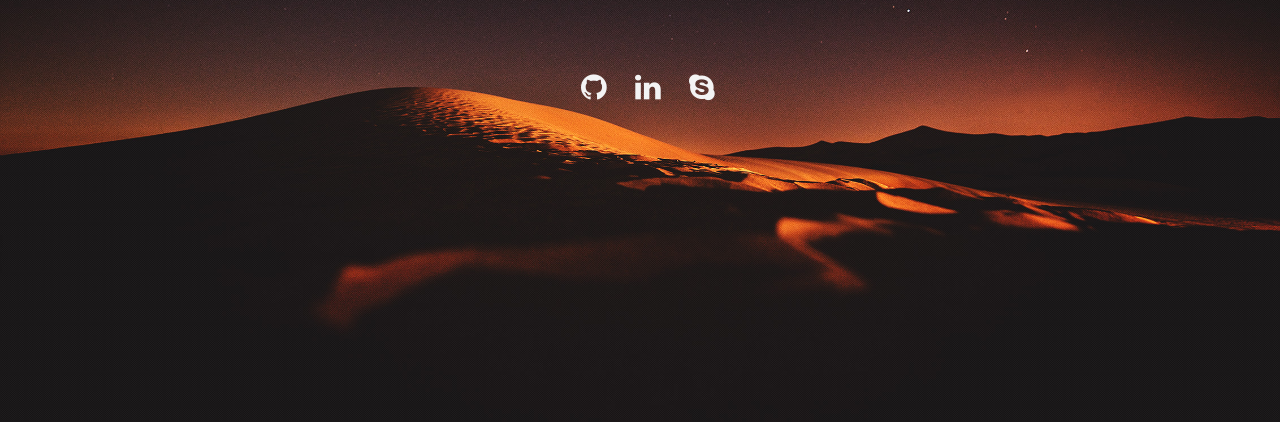
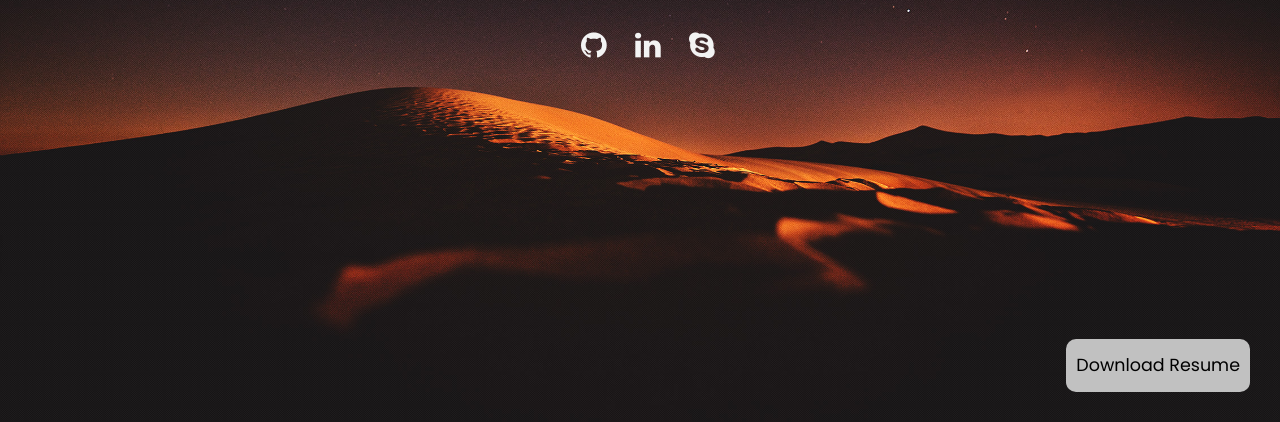
Before and after one commit to Ankit8295/resume, a website built with Parcel: page index.html in a window 1280 px wide. Shown: the part 378-800 px from the top of the page. Built offline with nearby package versions, Linux system fonts and the light colour scheme; files whose address does not match are found by name.

Commit message:
final add btn

```diff
--- a/index.html
+++ b/index.html
@@ -48,11 +48,13 @@
           <div class="github"> <a href="https://github.com/Ankit8295" class="fa fa-github"></a></div>
           <div class="linkedin">  <a href="https://www.linkedin.com/in/ankit-kumar-b34a86255/" class="fa fa-linkedin"></a></div>
           <div class="skype">  <a href="https://join.skype.com/invite/uI0TJ9ne7slX" class="fa fa-skype"></a>
-          </div></div>
+          </div>
+        </div>
 
 
 
       </div>
+      <div class="downloadresume"><a class="Resume" href="myResume.pdf" download>Download Resume</a></div>
     </header>
 
     <section class="section" id="section--1">
--- a/style.css
+++ b/style.css
@@ -232,6 +232,29 @@ body {
 .fa:hover {
   color: #c59e5e;
   opacity: 0.65;
+}
+.downloadresume {
+  width: 100%;
+  margin-bottom: 3rem;
+  display: flex;
+  justify-content: flex-end;
+  align-items: center;
+}
+.downloadresume a {
+  border-radius: 1rem;
+  padding: 1rem;
+  font-size: 1.75rem;
+  text-decoration: none;
+  background-color: #c1c1c1;
+  color: black;
+  transition: all 0.1s;
+}
+.downloadresume a:hover {
+  background-color: #505050;
+  color: white;
+}
+.downloadresume a:active {
+  transform: translateY(0.1rem);
 }
 
 .slider {
@@ -488,6 +511,11 @@ body {
     font-size: 1.8rem;
   }
 
+  .downloadresume a {
+    padding: 0.8rem;
+    font-size: 1.25rem;
+  }
+
   .nav.sticky {
     position: fixed;
     height: 5rem;
```
Also changed, not shown: 1 other file.
